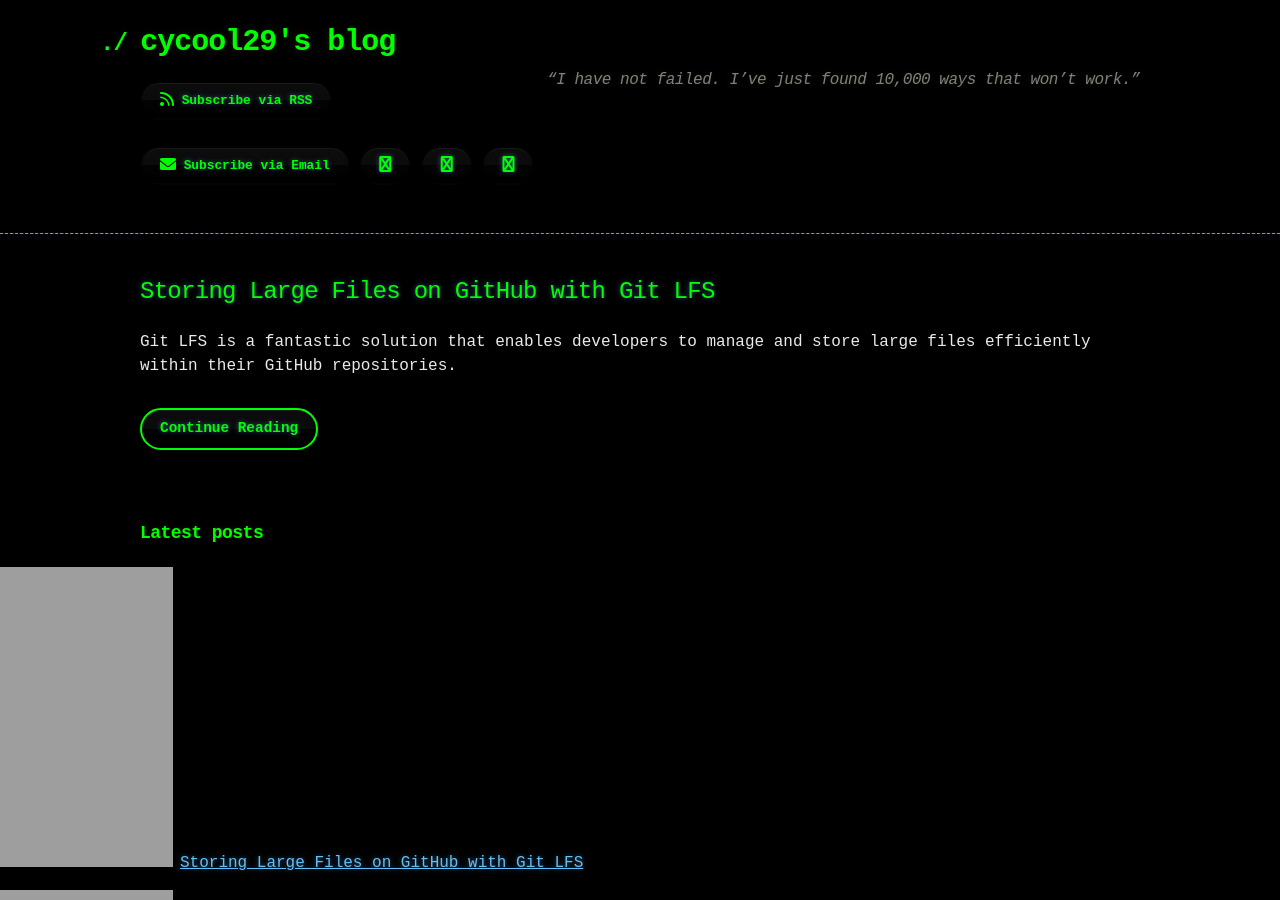
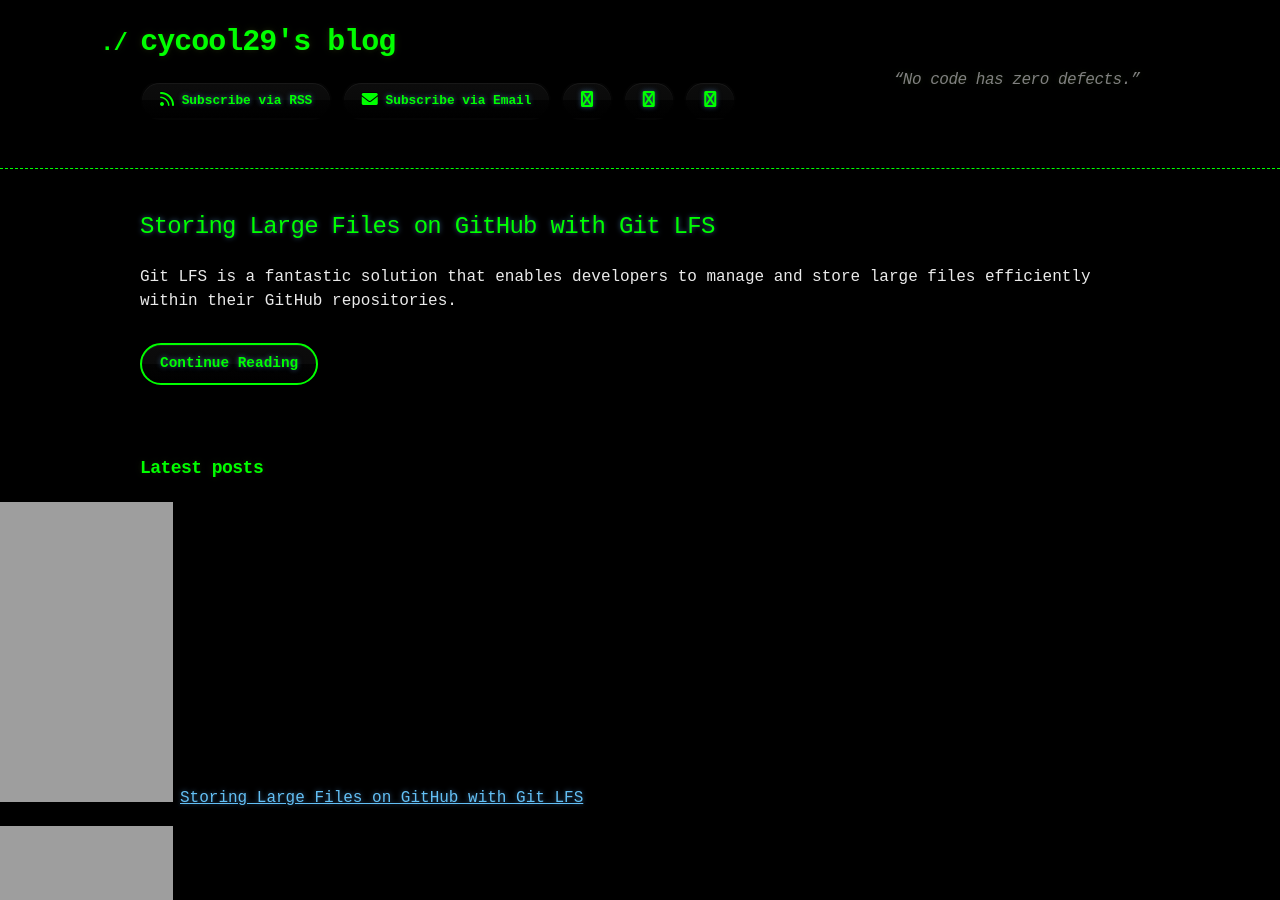
Before and after one commit to cycool29/cycool29.github.io, a Jekyll site: the page built from index.md, in a window 1280 px wide and 900 px high. Built offline with Jekyll 4.4.1, drawn with Linux system fonts in a browser that asks for light colours; a style sheet for code colours, icons or effects is not loaded.

Commit message:
Update quotes

```diff
--- a/_config.yml
+++ b/_config.yml
@@ -1,5 +1,5 @@
 title: cycool29's blog
-description: "“I have not failed. I’ve just found 10,000 ways that won’t work.” "
+description: "“No code has zero defects.” "
 bio: A high school student. Intermediate in Python, Git, Bash. Learning JavaScript. He/Him. "
 author: cycool29
 url: https://cycool29.github.io
```
